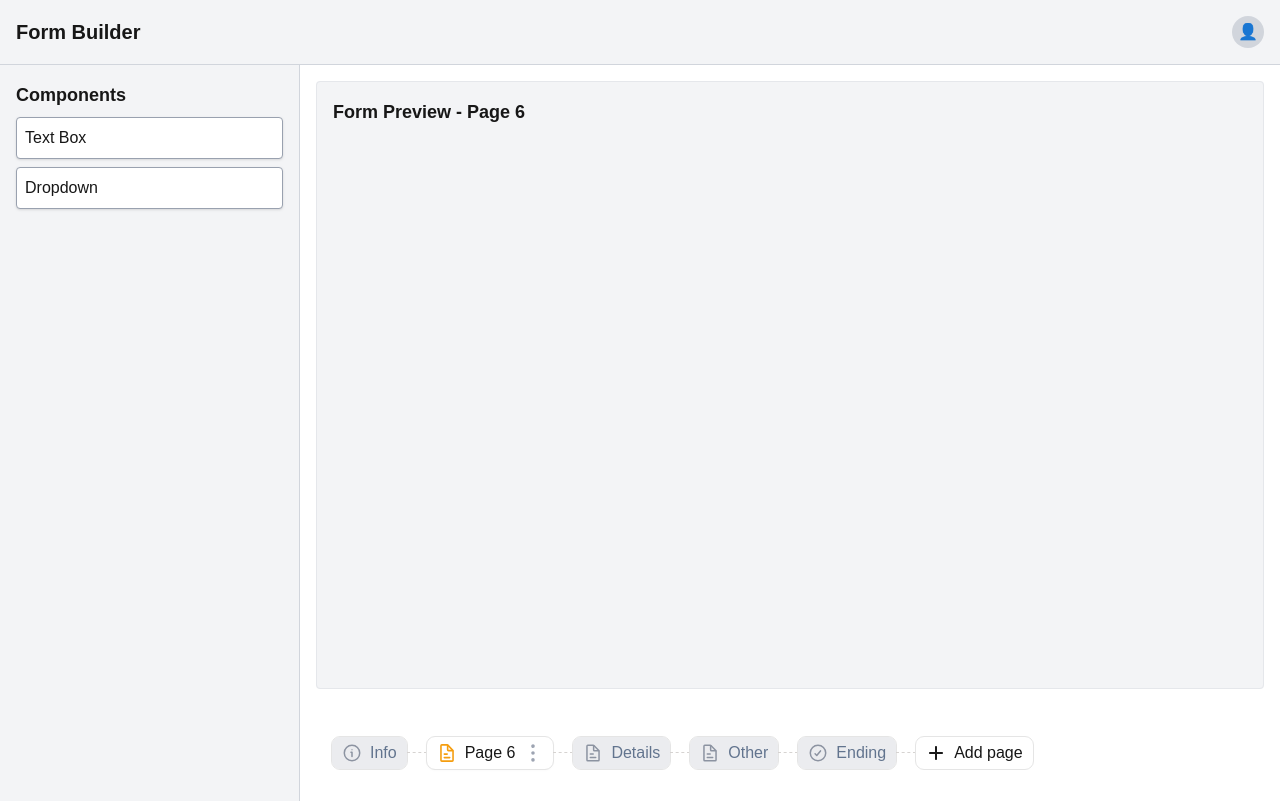
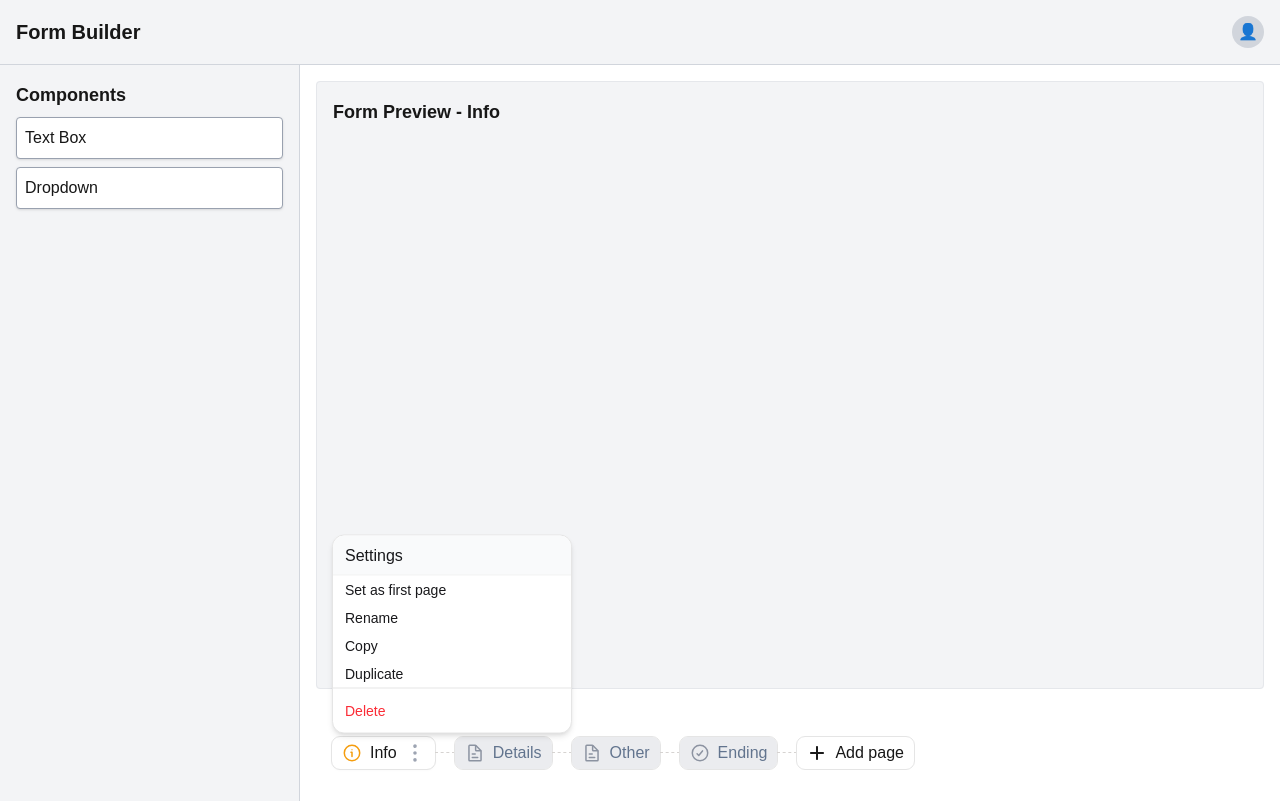
Before and after one commit to nihalmk/fillout-form-builder, a Next.js app: page / in a window 1280 px wide. Both pictures are taken after a click on the element 416 px from the left and 753 px from the top of the page. Built offline with nearby package versions, Linux system fonts and the light colour scheme.

Commit message:
Adding context menu

```diff
--- a/src/app/page.tsx
+++ b/src/app/page.tsx
@@ -55,8 +55,13 @@ export default function Home() {
 
   // In case selected page changes it's name
   useEffect(() => {
-    setSelectedPage(pages.find((p) => p.id === selectedPage?.id));
-  }, [pages]);
+    const page = pages.find((p) => p.id === selectedPage?.id);
+    if (page) {
+      setSelectedPage(page);
+    } else {
+      setSelectedPage(pages[0]);
+    }
+  }, [pages, selectedPage]);
   return (
     <DndContext
       onDragStart={handleDragStart}
--- /dev/null
+++ b/src/components/ContextMenu/PageButtonMenu.tsx
@@ -0,0 +1,61 @@
+import React, { MouseEvent, useEffect, useRef } from "react";
+
+interface PageButtonProps {
+  contextMenu: { x: number; y: number };
+  onClose: () => void;
+}
+const PageButtonMenu: React.FC<PageButtonProps> = ({
+  contextMenu,
+  onClose,
+}) => {
+  const contextRef = useRef<HTMLDivElement>(null);
+
+  useEffect(() => {
+    const handleClickOutside = (e: MouseEvent | globalThis.MouseEvent) => {
+      if (
+        contextRef.current &&
+        !contextRef.current.contains(e.target as Node)
+      ) {
+        onClose();
+      }
+    };
+    document.addEventListener("mousedown", handleClickOutside);
+    return () => document.removeEventListener("mousedown", handleClickOutside);
+  }, [onClose]);
+  return (
+    <div
+      ref={contextRef}
+      //   className="bg-white z-50 flex flex-col gap-1 rounded-xl  outline outline-[0.50px] outline-offset-[-0.50px] outline-neutral-200"
+      className="cursor-pointer w-60 text-zinc-900 absolute bg-white shadow-md border rounded-xl border-neutral-200 shadow-[0px_1px_3px_0px_rgba(0,0,0,0.04)] shadow-[0px_1px_1px_0px_rgba(0,0,0,0.02)]"
+      style={{
+        top: contextMenu.y,
+        left: contextMenu.x,
+        transform: "translateY(calc(-100% - 4px))",
+      }}
+    >
+      <div className="w-full h-10 rounded-t-xl p-3 bg-gray-50 border-b-[0.50px] border-neutral-200 inline-flex justify-start items-center gap-1 overflow-hidden">
+        <div className="justify-center text-zinc-900 text-base font-medium leading-normal">
+          Settings
+        </div>
+      </div>
+      <div className="block w-full text-left px-3 py-1 hover:bg-gray-100 rounded text-sm">
+        Set as first page
+      </div>
+      <div className="block w-full text-left px-3 py-1 hover:bg-gray-100 rounded text-sm">
+        Rename
+      </div>
+      <div className="block w-full text-left px-3 py-1 hover:bg-gray-100 rounded text-sm">
+        Copy
+      </div>
+      <div className="block w-full text-left px-3 py-1 hover:bg-gray-100 rounded text-sm">
+        Duplicate
+      </div>
+      <div className="self-stretch h-[0.50px] relative bg-neutral-200" />
+      <div className="block w-full text-left text-red-500 px-3 py-3 hover:bg-gray-100 rounded text-sm">
+        Delete
+      </div>
+    </div>
+  );
+};
+
+export default PageButtonMenu;
--- a/src/components/PageEditFooter/PageNavigation.tsx
+++ b/src/components/PageEditFooter/PageNavigation.tsx
@@ -78,7 +78,7 @@ const PageNavigation: React.FC<PageNavigationProps> = ({
           />
         ))}
 
-        <AddPageButton onClick={handleAddPage} />
+        <AddPageButton onClick={() => handleAddPage(pages.length)} />
       </div>
     </div>
   );
--- a/src/components/PageEditFooter/PageSelectionButton.tsx
+++ b/src/components/PageEditFooter/PageSelectionButton.tsx
@@ -1,5 +1,6 @@
-import React, { useState } from "react";
+import React, { useState, useRef } from "react";
 import Icon from "../Icons/Icon";
+import PageButtonMenu from "../ContextMenu/PageButtonMenu";
 
 export interface Page {
   id: number;
@@ -23,8 +24,14 @@ const PageSelectionButton = ({
   handleAddPage,
   isLast,
 }: PageButtonProps) => {
+  const buttonRef = useRef<HTMLDivElement>(null);
+
   const [editing, setEditing] = useState(false);
   const [btnFocused, setBtnFocused] = useState(false);
+  const [contextMenu, setContextMenu] = useState<{
+    x: number;
+    y: number;
+  } | null>(null);
   const [addPageBtnFocused, setAddPageBtnFocused] = useState(false);
 
   const onDoubleClick = () => {
@@ -34,9 +41,24 @@ const PageSelectionButton = ({
   const handleBlur = () => {
     setEditing(false);
   };
+
+  const handleContextMenu = (e: React.MouseEvent<HTMLDivElement>) => {
+    e.preventDefault();
+    e.stopPropagation();
+    if (buttonRef.current) {
+      const rect = buttonRef.current.getBoundingClientRect();
+      setContextMenu({ x: rect.left, y: rect.top });
+    }
+  };
+
+  const closeContextMenu = () => setContextMenu(null);
   return (
     <div className="flex items-center">
+      {contextMenu && (
+        <PageButtonMenu onClose={closeContextMenu} contextMenu={contextMenu} />
+      )}
       <div
+        ref={buttonRef}
         onMouseEnter={() => setBtnFocused(true)}
         onMouseLeave={() => setBtnFocused(false)}
         onClick={() => onSelect(page)}
@@ -65,7 +87,11 @@ const PageSelectionButton = ({
         ) : (
           <span className="max-w-[8ch] truncate">{page.label}</span>
         )}
-        {isSelected && !editing && <Icon image="dot-menu" />}
+        {isSelected && !editing && (
+          <div onClick={handleContextMenu}>
+            <Icon image="dot-menu" />
+          </div>
+        )}
       </div>
 
       <div
```
